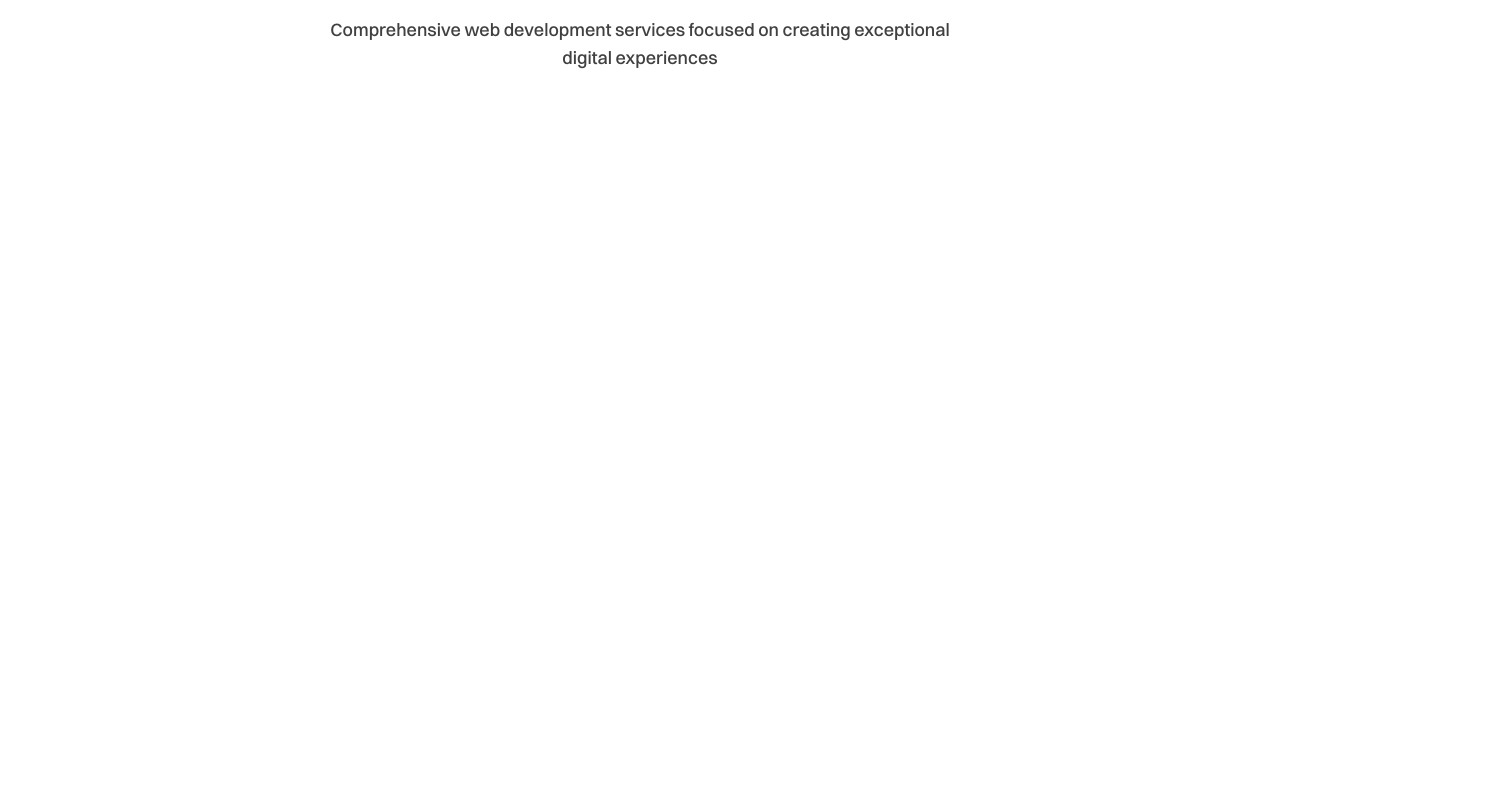
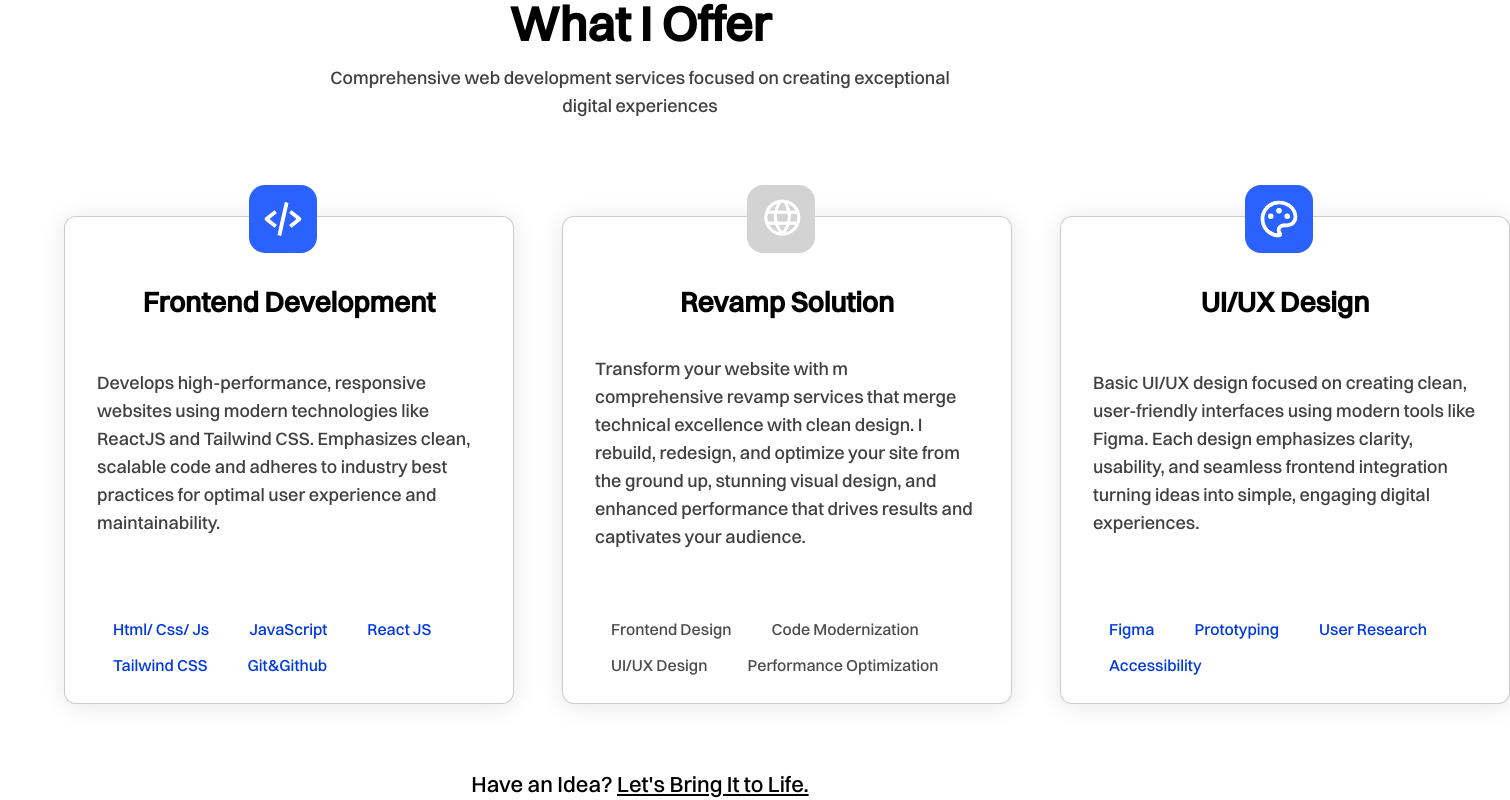
Before and after one commit to theo-code1/MyPortfolio, a React (Vite) app: page / in a window 1280 px wide. Shown: the part 2000-2800 px from the top of the page, 1510 px wide, since content can reach past the window. Before the commit the page ends 2752 px from the top, so only its background shows below. Built offline with nearby package versions, Linux system fonts and the light colour scheme.

Commit message:
Enhance OfferSection and OfferCard components; add icons and improve layout; update styles for better presentation

```diff
--- a/src/Components/AboutSection.jsx
+++ b/src/Components/AboutSection.jsx
@@ -12,7 +12,7 @@ const variants = {
 
 const AboutSection = () => {
   return (
-    <section id='About-section' className='h-screen max-w-screen font-switzer flex items-center justify-between px-48 my-8 overflow-x-hidden '>
+    <section id='About-section' className='h-screen max-w-screen font-switzer flex items-center justify-between px-48 mt-12 mb-16 overflow-x-hidden '>
         <div className="content-side w-[52%] flex flex-col gap-8  ">
             <motion.div
                 variants={variants}
--- a/src/Components/OfferCard.jsx
+++ b/src/Components/OfferCard.jsx
@@ -1,21 +1,26 @@
 import React from 'react'
 
-const OfferCard = ({ IconChild, OfferTitle, OfferDesc, SkillsName, iconBackground, skillsBackground, skillsColor }) => {
+const OfferCard = ({ IconChild, OfferTitle, OfferDesc, skillsBackground, skillsColor, skills }) => {
+
+
+
   return (
-    <article className='relative font-switzer '>
-        <div className="offer-icon absolute -top-1/2 left-1/2 -translate-x-1/2 w-20 "
-            style={{ backgroundColor: iconBackground }}
+    <article className='relative font-switzer w-[450px] h-[ px-8 pt-16 pb-6 rounded-xl bg-white  flex flex-col gap-8 items-center justify-between border border-black/20 shadow-[0_2px_24px_0_var(--color-shadow-black)] hover:shadow-[0_4px_32px_0_var(--color-shadow-black)] transition-all duration-200 cursor-pointer'>
+        <div className="offer-icon absolute -top-8 left-1/2 -translate-x-1/2 w-20 "
         >
             {IconChild}
         </div>
-        <h1 className='text-2xl text-black'>{OfferTitle}</h1>
-        <p className='text-lg text-black/75'>{OfferDesc}</p>
-        <div className="skills">
-            <span className='text-sm px-2 py-1'
-                style={{ backgroundColor: skillsBackground,
-                          color: skillsColor
-                 }}
-            >{SkillsName}</span>
+        <h1 className='text-[28px] font-semibold text-black'>{OfferTitle}</h1>
+        <p className='text-lg text-black/75 mb-8'>{OfferDesc}</p>
+        <div className="skills flex flex-wrap gap-2 ">
+          {skills.map((skill, index) => (
+
+            <span key={index} className='text-[16px]  w-fit px-4  py-[2px] rounded-full'
+            style={{ backgroundColor: skillsBackground,
+              color: skillsColor
+            }}
+            >{skill}</span>
+          ))}
         </div>
     </article>
   )
--- a/src/Components/OfferSection.jsx
+++ b/src/Components/OfferSection.jsx
@@ -1,20 +1,100 @@
-import React from 'react'
-import OfferCard from './OfferCard'
+/* eslint-disable no-unused-vars */
+import React from "react";
+import { motion } from "framer-motion";
+import OfferCard from "./OfferCard";
+import CodeIcon from "../assets/Icons/CodeIcon";
+import WebsiteIcon from "../assets/Icons/WebsiteIcon";
+import DesignIcon from "../assets/Icons/DesignIcon";
 
 const OfferSection = () => {
+
+  const cardsInfo = [
+  {
+    title : "Frontend Development",
+    desc : "Develops high-performance, responsive websites using modern technologies like ReactJS and Tailwind CSS. Emphasizes clean, scalable code and adheres to industry best practices for optimal user experience and maintainability."
+  },
+  {
+    title : "Revamp Solution",
+    desc : "Transform your website with m comprehensive revamp services that merge technical excellence with clean design. I rebuild, redesign, and optimize your site from the ground up, stunning visual design, and enhanced performance that drives results and captivates your audience."
+  },
+  {
+    title : "UI/UX Design",
+    desc : "Basic UI/UX design focused on creating clean, user-friendly interfaces using modern tools like Figma. Each design emphasizes clarity, usability, and seamless frontend integration turning ideas into simple, engaging digital experiences."
+  },
+]
+
+  const devSkills = ['Html/ Css/ Js', 'JavaScript', 'React JS', 'Tailwind CSS', 'Git&Github'];
+  const revampSkills = ['Frontend Design', 'Code Modernization','UI/UX Design' , 'Performance Optimization'];
+  const desSkills = ['Figma', 'Prototyping', 'User Research', 'Accessibility'];
+
+  const variants = {
+  hidden: { opacity: 0, y: 60 },
+  visible: { opacity: 1, y: 0, transition: { duration: 0.7 } }
+};
+
   return (
-    <section className='h-screen max-w-screen font-switzer flex flex-col items-centeroverflow-x-hidden'>
-        <div className="headlines flex flex-col items-center gap-4 ">
-            <h1 className='text-5xl text-center text-black font-semibold'>What I Offer</h1>
-            <p className='text-black/75 text-lg text-center'>Comprehensive web development services focused on creating exceptional<br />digital experiences</p>
-        </div>
-        <div className="offerCards">
-            <OfferCard />
-            <OfferCard />
-            <OfferCard />
-        </div>
+    <section className="h-screen max-w-screen font-switzer flex flex-col gap-16 items-centeroverflow-x-hidden px-16 my-16">
+      <motion.div
+        variants={variants}
+        initial="hidden"
+        whileInView="visible"
+        viewport={{ once: true }}
+        >
+
+          <div className="headlines flex flex-col items-center gap-4 ">
+            <h1 className="text-5xl text-center text-black font-semibold">
+              What I Offer
+            </h1>
+            <p className="text-black/75 text-lg text-center">
+              Comprehensive web development services focused on creating exceptional
+              <br />
+              digital experiences
+            </p>
+          </div>
+        </motion.div>
+
+      <motion.div
+        variants={variants}
+        initial="hidden"
+        whileInView="visible"
+        viewport={{ once: true }}
+        >
+          <div className="offerCards relative w-fit flex gap-12 pt-8 mx-auto ">
+            <OfferCard
+              IconChild={
+                <CodeIcon className="text-[68px] p-3 bg-[#2759EF] brightness-110 text-white rounded-2xl" />
+              }
+              OfferTitle={cardsInfo[0].title}
+              OfferDesc={cardsInfo[0].desc}
+              skills={devSkills }
+              skillsBackground="var(--color-blue-background)"
+              skillsColor="var(--color-primary-blue)"
+              />
+            <OfferCard
+              IconChild={
+                <WebsiteIcon className="text-[68px] p-3 bg-silver brightness-110 text-white rounded-2xl" />
+              }
+              OfferTitle={cardsInfo[1].title}
+              OfferDesc={cardsInfo[1].desc}
+              skills={revampSkills }
+              skillsBackground="var(--color-silver-background)"
+              skillsColor="rgba(0, 0, 0, 0.7)"
+              />
+            <OfferCard
+              IconChild={
+                <DesignIcon className="text-[68px] p-3 bg-[#2759EF] brightness-110 text-white rounded-2xl" />
+              }
+              OfferTitle={cardsInfo[2].title}
+              OfferDesc={cardsInfo[2].desc}
+              skills={desSkills }
+              skillsBackground="var(--color-blue-background)"
+              skillsColor="var(--color-primary-blue)"
+            />
+          </div>
+          </motion.div>
+          <p className="text-[22px] text-center">Have an Idea? <a href="#" className="underline hover:underline-offset-3 font-[400] hover:font-medium transition-all duration-200 " >Let's Bring It to Life.</a></p>
     </section>
-  )
-}
+  );
+};
 
-export default OfferSection
+export default OfferSection;
--- /dev/null
+++ b/src/assets/Icons/CodeIcon.jsx
@@ -0,0 +1,21 @@
+function BiCodeAlt(props) {
+  return (
+    <svg
+      stroke="currentColor"
+      fill="currentColor"
+      strokeWidth={0}
+      viewBox="0 0 24 24"
+      height="1em"
+      width="1em"
+      {...props}
+    >
+      <path d="M7.375 16.781l1.25-1.562L4.601 12l4.024-3.219-1.25-1.562-5 4C2.138 11.409 2 11.696 2 12s.138.591.375.781L7.375 16.781zM16.625 7.219l-1.25 1.562L19.399 12l-4.024 3.219 1.25 1.562 5-4C21.862 12.591 22 12.304 22 12s-.138-.591-.375-.781L16.625 7.219z" />
+      <path
+        transform="rotate(102.527 12 12)"
+        d="M2.78 11H21.219V13.001H2.78z"
+      />
+    </svg>
+  );
+}
+
+export default BiCodeAlt;
--- /dev/null
+++ b/src/assets/Icons/DesignIcon.jsx
@@ -0,0 +1,20 @@
+function RiPaletteLine(props) {
+  return (
+    <svg
+      stroke="currentColor"
+      fill="currentColor"
+      strokeWidth={0}
+      viewBox="0 0 24 24"
+      height="1em"
+      width="1em"
+      {...props}
+    >
+      <g>
+        <path fill="none" d="M0 0h24v24H0z" />
+        <path d="M12 2c5.522 0 10 3.978 10 8.889a5.558 5.558 0 0 1-5.556 5.555h-1.966c-.922 0-1.667.745-1.667 1.667 0 .422.167.811.422 1.1.267.3.434.689.434 1.122C13.667 21.256 12.9 22 12 22 6.478 22 2 17.522 2 12S6.478 2 12 2zm-1.189 16.111a3.664 3.664 0 0 1 3.667-3.667h1.966A3.558 3.558 0 0 0 20 10.89C20 7.139 16.468 4 12 4a8 8 0 0 0-.676 15.972 3.648 3.648 0 0 1-.513-1.86zM7.5 12a1.5 1.5 0 1 1 0-3 1.5 1.5 0 0 1 0 3zm9 0a1.5 1.5 0 1 1 0-3 1.5 1.5 0 0 1 0 3zM12 9a1.5 1.5 0 1 1 0-3 1.5 1.5 0 0 1 0 3z" />
+      </g>
+    </svg>
+  );
+}
+
+export default RiPaletteLine;
--- /dev/null
+++ b/src/assets/Icons/WebsiteIcon.jsx
@@ -0,0 +1,21 @@
+function VscGlobe(props) {
+  return (
+    <svg
+      stroke="currentColor"
+      fill="currentColor"
+      strokeWidth={0}
+      viewBox="0 0 16 16"
+      height="1em"
+      width="1em"
+      {...props}
+    >
+      <path
+        fillRule="evenodd"
+        clipRule="evenodd"
+        d="M8.5 1a6.5 6.5 0 1 1 0 13 6.5 6.5 0 0 1 0-13zm4.894 4a5.527 5.527 0 0 0-3.053-2.676c.444.84.765 1.74.953 2.676h2.1zm.582 2.995A5.11 5.11 0 0 0 14 7.5a5.464 5.464 0 0 0-.213-1.5h-2.342c.032.331.055.664.055 1a10.114 10.114 0 0 1-.206 2h2.493c.095-.329.158-.665.19-1.005zm-3.535 0l.006-.051A9.04 9.04 0 0 0 10.5 7a8.994 8.994 0 0 0-.076-1H6.576A8.82 8.82 0 0 0 6.5 7a8.98 8.98 0 0 0 .233 2h3.534c.077-.332.135-.667.174-1.005zM10.249 5a8.974 8.974 0 0 0-1.255-2.97C8.83 2.016 8.666 2 8.5 2a3.62 3.62 0 0 0-.312.015l-.182.015L8 2.04A8.97 8.97 0 0 0 6.751 5h3.498zM5.706 5a9.959 9.959 0 0 1 .966-2.681A5.527 5.527 0 0 0 3.606 5h2.1zM3.213 6A5.48 5.48 0 0 0 3 7.5 5.48 5.48 0 0 0 3.213 9h2.493A10.016 10.016 0 0 1 5.5 7c0-.336.023-.669.055-1H3.213zm2.754 4h-2.36a5.515 5.515 0 0 0 3.819 2.893A10.023 10.023 0 0 1 5.967 10zM8.5 12.644A8.942 8.942 0 0 0 9.978 10H7.022A8.943 8.943 0 0 0 8.5 12.644zM11.033 10a10.024 10.024 0 0 1-1.459 2.893A5.517 5.517 0 0 0 13.393 10h-2.36z"
+      />
+    </svg>
+  );
+}
+
+export default VscGlobe;
--- a/src/index.css
+++ b/src/index.css
@@ -4,10 +4,11 @@
   --color-primary-blue: #0039e3;
   --color-dark-blue: #231f33;
   --color-silver: #c0c0c0;
+  --color-silver-background: rgba(192, 192, 192, 0.3);
   --color-primary-green: #0ef595;
   --color-github-color: #293032;
   --color-shadow-black: #0000001a;
-  --color-blue-background: rgba(0, 57, 227, 0.3);
+  --color-blue-background: rgba(0, 57, 227, 0.2);
   --color-shadow-black-2: rgba(0, 0, 0, 0.5);
   --color-shadow-black-02: rgba(0, 0, 0, 0.2);
 }
```
